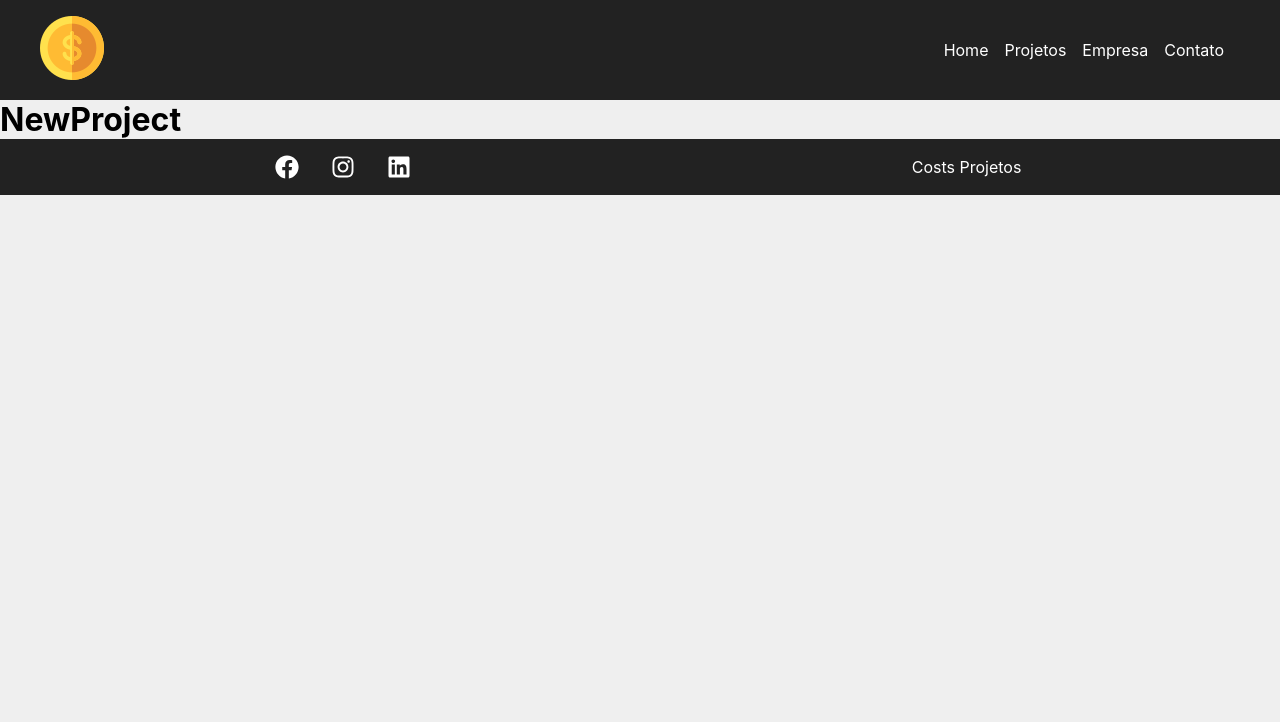
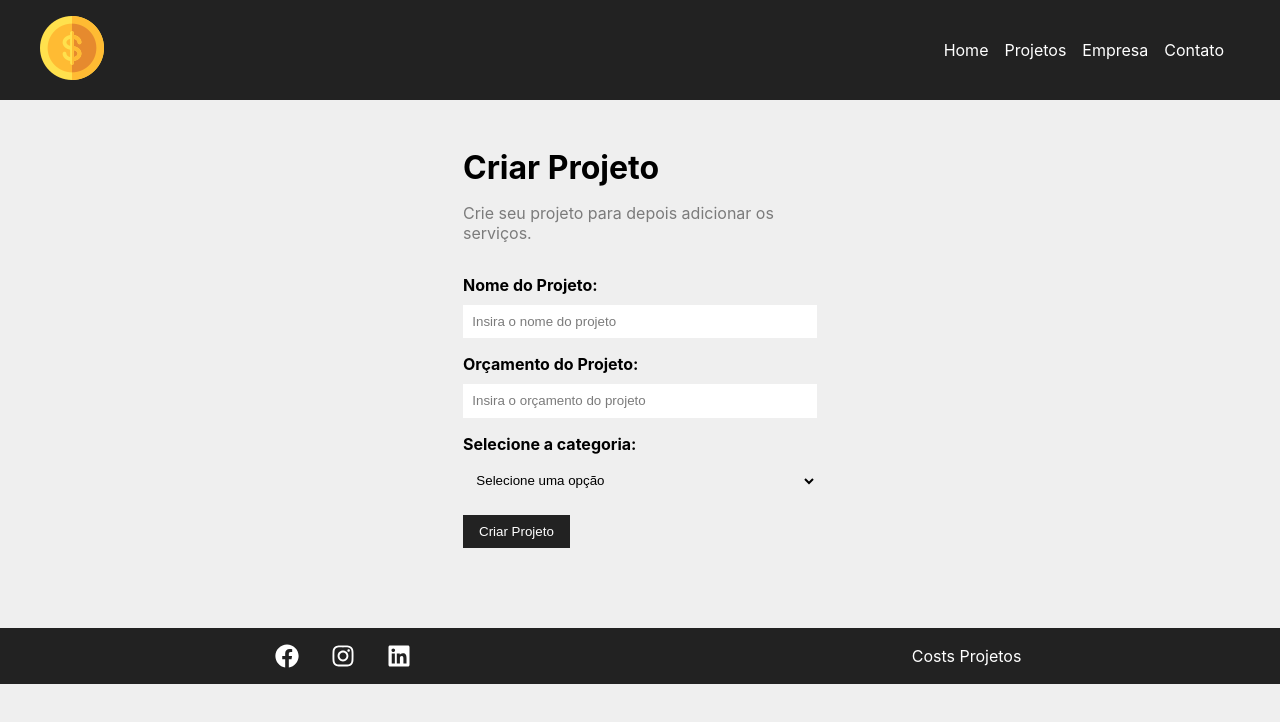
Before and after one commit to Brunostaine/Costs-react, a React (Create React App) app: page /newProject in a window 1280 px wide. Shown: the top 722 px of the page. Built offline with nearby package versions, Linux system fonts and the light colour scheme.

Commit message:
Formulario padrão

```diff
--- /dev/null
+++ b/src/components/form/Input.css
@@ -0,0 +1,20 @@
+.form_control {
+    display: flex;
+    flex-direction: column;
+    margin-bottom: 1em;
+}
+
+.form_control label {
+    margin-bottom: .6em;
+    font-weight: bold;
+}
+
+.form_control input {
+    padding: .7em;
+    border-radius: 0;
+    border: none;
+}
+
+.form_control input::placeholder {
+    color: #7b7b7b;
+}
--- /dev/null
+++ b/src/components/form/Input.js
@@ -0,0 +1,13 @@
+import './Input.css';
+
+function Input({type, text, name, placeholder, handleOnChange, value}){
+    return(
+        <div className='form_control'>
+            <label htmlFor={name}>{text}:</label>
+            <input type={type} name={name} placeholder={placeholder} onChange={handleOnChange}
+            value={value} />
+        </div>
+    )
+}
+
+export default Input;
--- /dev/null
+++ b/src/components/form/Select.css
@@ -0,0 +1,16 @@
+.form_control {
+    display: flex;
+    flex-direction: column;
+    margin-bottom: 1em;
+}
+
+.form_control label {
+    margin-bottom: .6em;
+    font-weight: bold;
+}
+
+.form_control select {
+    padding: .7em;
+    border-radius: 0;
+    border: none;
+}
--- /dev/null
+++ b/src/components/form/Select.js
@@ -0,0 +1,14 @@
+import './Select.css'
+
+function Select({text, name, options, handleOnChange, value}){
+    return(
+        <div className='form_control'>
+            <label htmlFor={name}>{text}:</label>
+            <select name={name} id={name}>
+                <option>Selecione uma opção</option>
+            </select>
+        </div>
+    )
+}
+
+export default Select;
--- /dev/null
+++ b/src/components/form/SubmitButton.css
@@ -0,0 +1,13 @@
+.btn {
+    background-color: #222;
+    color: #fff;
+    padding: 0.7em 1.2em;
+    text-decoration: none;
+    transition: .5s;
+    cursor: pointer;
+    border: none;
+}
+
+.btn:hover {
+    color: #ffbb33;
+}
--- /dev/null
+++ b/src/components/form/SubmitButton.js
@@ -0,0 +1,11 @@
+import './SubmitButton.css'
+
+function SubmitButton({ text }){
+    return(
+        <div>
+            <button className='btn' >{text}</button>
+        </div>
+    )
+}
+
+export default SubmitButton;
--- /dev/null
+++ b/src/components/pages/NewProject.css
@@ -0,0 +1,13 @@
+.newproject_container {
+    width: 450px;
+    margin: 0 auto;
+    padding: 3em;
+}
+
+.newproject_container h1 {
+    margin-bottom: 0.5em;
+}
+
+.newproject_container p {
+    color: #7b7b7b;
+}
--- a/src/components/pages/NewProject.js
+++ b/src/components/pages/NewProject.js
@@ -1,6 +1,14 @@
+import './NewProject.css';
+
+import ProjectForm from '../projects/ProjectForm';
+
 function NewProject(){
     return (
-        <h1>NewProject</h1>
+        <div className="newproject_container">
+            <h1>Criar Projeto</h1>
+            <p>Crie seu projeto para depois adicionar os serviços.</p>
+            <ProjectForm btnText="Criar Projeto" />
+        </div>
     )
 }
 
--- /dev/null
+++ b/src/components/projects/ProjectForm.css
@@ -0,0 +1,4 @@
+.form {
+    width: 100%;
+    margin: 2em 0;
+}
--- /dev/null
+++ b/src/components/projects/ProjectForm.js
@@ -0,0 +1,18 @@
+import './ProjectForm.css';
+
+import Input from '../form/Input';
+import Select from '../form/Select';
+import SubmitButton from '../form/SubmitButton';
+
+function ProjectForm({btnText}){
+    return(
+        <form className="form">
+            <Input type="text" text="Nome do Projeto" name="name" placeholder="Insira o nome do projeto" />
+            <Input type="number" text="Orçamento do Projeto" name="budget" placeholder="Insira o orçamento do projeto" />
+            <Select name="category_id" text="Selecione a categoria" />
+            <SubmitButton text={btnText}/>
+        </form>
+    )
+}
+
+export default ProjectForm;
```
